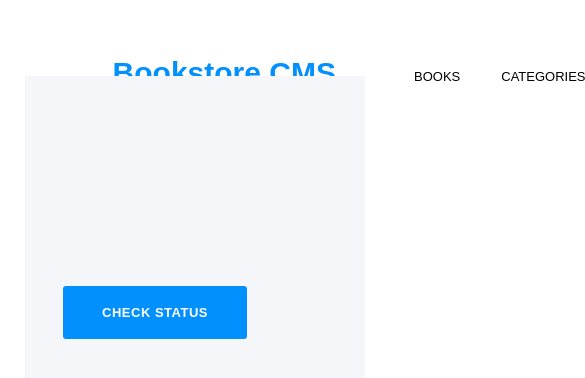
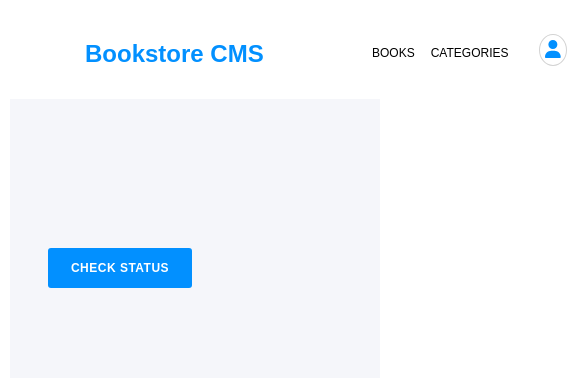
Before and after one commit to Amazinggracee/Bookstore, a React (Create React App) app: page /categories in a window 390 px wide. Shown: the top 378 px of the page, 585 px wide, since content can reach past the window. Built offline with nearby package versions, Linux system fonts and the light colour scheme.

Commit message:
Correct  style

```diff
--- a/src/App.css
+++ b/src/App.css
@@ -79,7 +79,7 @@
   font-size: 1.875rem;
   font-weight: bold;
   color: var(--blue0);
-  padding-left: 3.1rem;
+  padding-left: 3rem;
 }
 
 .navLinks {
@@ -402,3 +402,159 @@
   text-transform: uppercase;
   cursor: pointer;
 }
+
+@media (max-width: 768px) {
+  .App {
+    gap: 10px;
+    padding: 10px;
+  }
+
+  .navbar-container {
+    flex-direction: column;
+    align-items: flex-start;
+    gap: 10px;
+  }
+
+  .nav-items {
+    flex-direction: column;
+    gap: 10px;
+    margin-left: 0;
+  }
+
+  .booklist {
+    gap: 10px;
+  }
+
+  .logo {
+ width: 15rem;
+    height: 1.5rem;
+    font-size: 1.5rem;
+    padding-left: 0;
+  }
+
+  .navContainer {
+  height: 4.938rem;
+    margin: auto;
+    gap: 5%;
+    display: flex;
+    justify-content: space-between;
+    align-self: auto;
+    width: 80%;
+  }
+
+  .books,
+  .categories {
+    margin: 1.125rem 1rem 0.688rem 0;
+    font-size: 0.75rem;
+  }
+
+  .userCircle {
+    margin-right: 1rem;
+    padding: 5px;
+    border-radius: 50%;
+  }
+
+  .user {
+    font-size: 18px;
+  }
+
+   .bookContainer {
+    flex-direction: column;
+    height: auto;
+    padding: 2rem 1.688rem 1.625rem 1.688rem;
+    margin: 0.5rem 0;
+  }
+
+  .details {
+    margin-top: 1rem;
+    align-items: center;
+    text-align: center;
+  }
+
+  .details > h4 {
+    margin-right: 0;
+  }
+
+  .details > h3 {
+    margin-right: 0;
+  }
+
+  .comments {
+    flex-direction: column;
+    margin-top: 1rem;
+  }
+
+  .comments > li {
+    margin-right: 0;
+    margin-bottom: 0.5rem;
+  }
+
+  .progress {
+    flex-direction: column;
+    gap: 2rem;
+  }
+
+  .spinner {
+    justify-content: center;
+  }
+
+  .spinnerIcon {
+    width: 3rem;
+    height: 3rem;
+  }
+
+  .spinnerText {
+    margin-left: 0;
+    margin-top: 0.5rem;
+  }
+
+  .percentage {
+    font-size: 1.5rem;
+  }
+
+  .completed {
+    margin-top: 0.5rem;
+  }
+
+  .borderLine {
+    display: none;
+  }
+
+  .chapter {
+    margin-top: 1rem;
+  }
+
+  .chapterNo {
+    margin-top: 0.5rem;
+  }
+
+  .updateButton {
+    margin-top: 1rem;
+  }
+
+    .formContainer {
+    margin: 0 1.5rem;
+    margin-top: 1.5rem;
+  }
+
+  .header {
+    font-size: 1rem;
+    width: auto;
+    margin: 1rem 0;
+  }
+
+  .bookTitle {
+    width: 100%;
+    margin-right: 0;
+  }
+
+  .author,
+  .Category {
+    width: 100%;
+    margin: 1.188rem 0 0 0;
+  }
+
+  .addBook {
+    margin: 1.188rem 0 0 0;
+  }
+}
--- a/src/Pages/Books/Books.css
+++ b/src/Pages/Books/Books.css
@@ -20,3 +20,18 @@
   height: 0;
   max-width: 85rem;
 }
+
+@media screen and (max-width: 767px) {
+.booksContainer {
+padding-bottom: 6.563rem;
+}
+
+.booksSection {
+margin: 0 1.5rem;
+min-height: 40rem;
+}
+
+.borderLine {
+margin: 0 1.5rem;
+}
+}
--- a/src/Pages/Categories/Categories.css
+++ b/src/Pages/Categories/Categories.css
@@ -31,3 +31,22 @@
   color: #fff;
   text-transform: uppercase;
 }
+
+@media (max-width: 768px) {
+  .categoriesContainer {
+    padding-top: 4rem;
+    padding-bottom: 8rem;
+  }
+
+  .categoriesHeader {
+    margin: 1.5rem 2.375rem;
+    font-size: 1rem;
+  }
+
+  .status {
+    width: 9rem;
+    height: 2.5rem;
+    margin: 1.5rem 2.375rem;
+    font-size: 0.75rem;
+  }
+}
```
